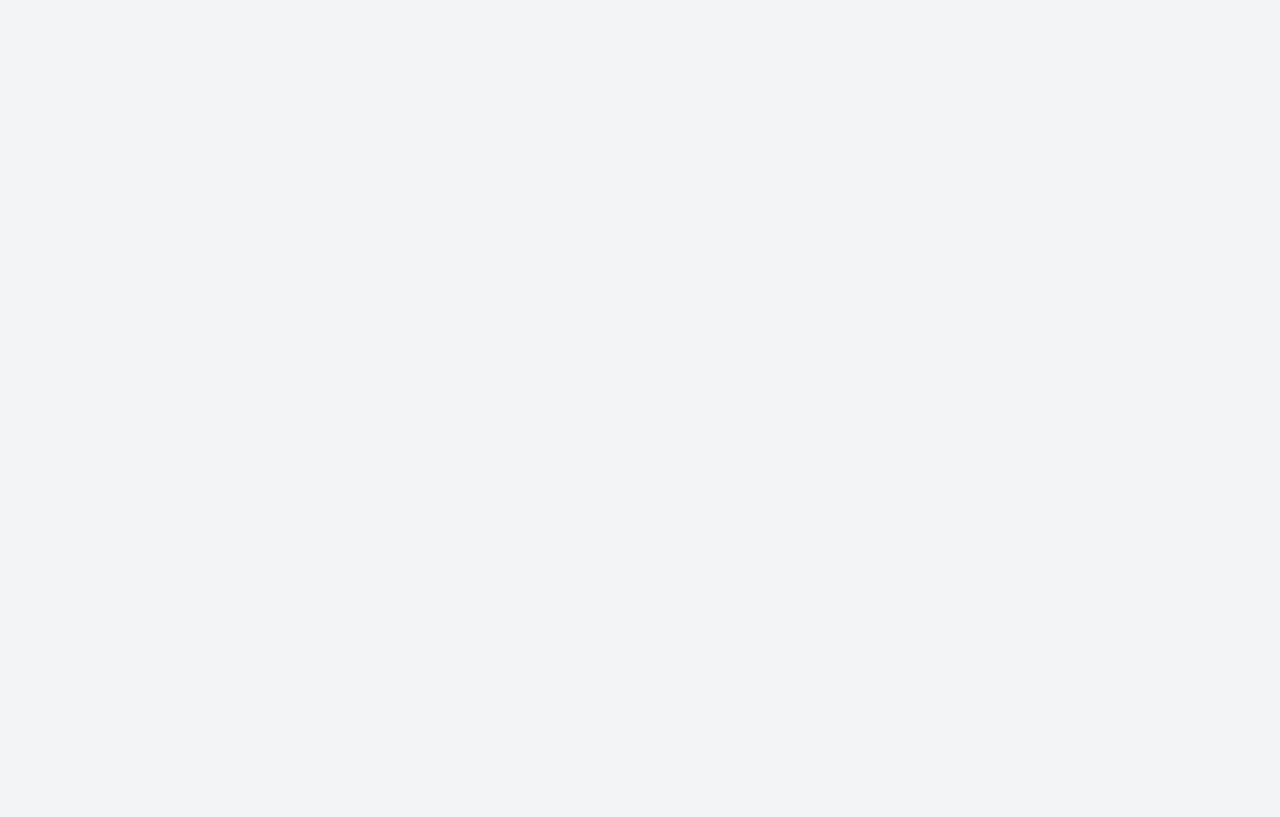
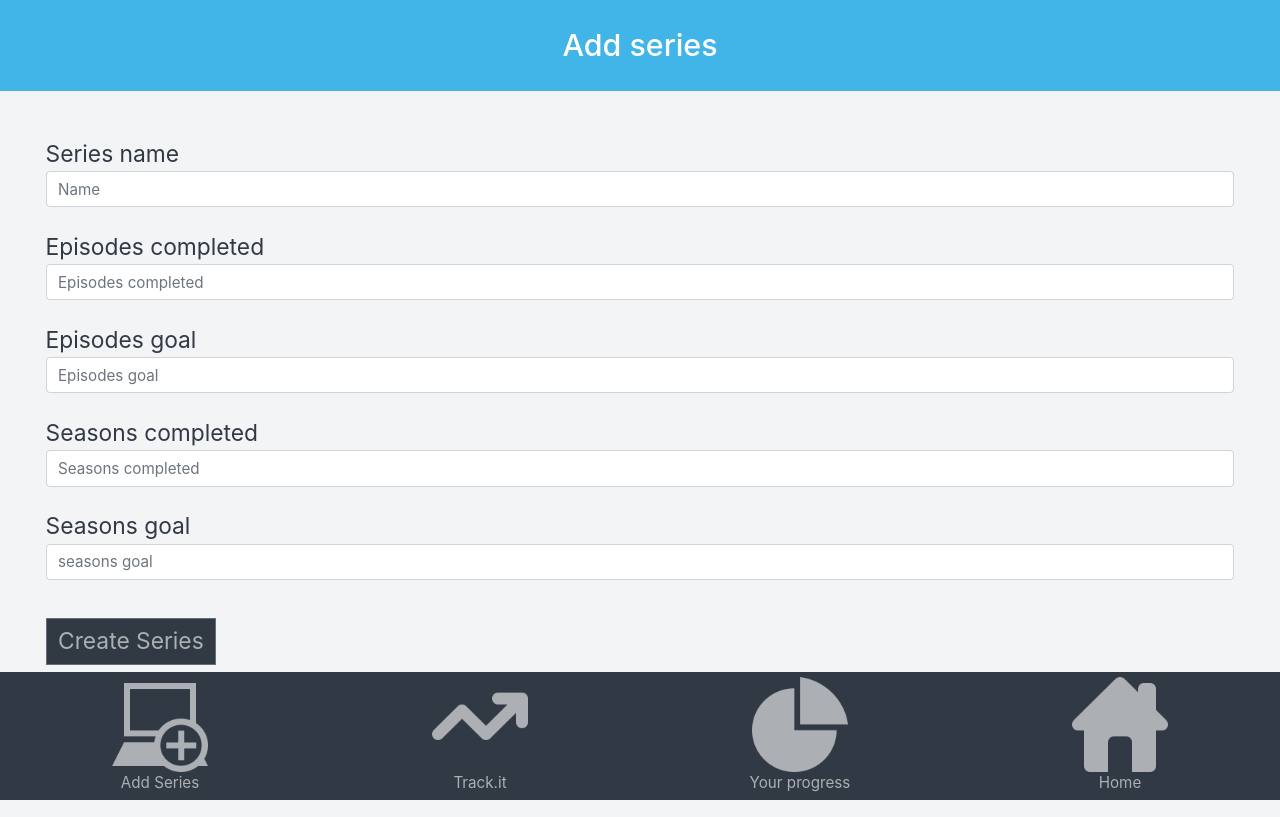
Before and after one commit to evansinho/series_tracker_app, a React (Create React App) app: page /series in a window 1280 px wide. Built offline with nearby package versions, Linux system fonts and the light colour scheme; no server answers.

Commit message:
create addseries form

```diff
--- a/src/components/App.js
+++ b/src/components/App.js
@@ -4,12 +4,12 @@ import { Provider } from 'react-redux';
 import Alert from './Alert';
 import Home from '../layout/Home';
 import Login from './auth/Login';
+import setAuthToken from '../utils/setAuthToken';
 import Register from './auth/Register';
 import AddSeries from './series/AddSeries';
-import setAuthToken from '../utils/setAuthToken';
+import Series from './series/Series';
 import { loadUser } from '../redux/actions/authActions';
 import store from '../redux/store';
-import PrivateRoute from '../routing/PrivateRoute';
 
 if (localStorage.token) {
   setAuthToken(localStorage.token);
@@ -17,7 +17,7 @@ if (localStorage.token) {
 
 const App = () => {
   useEffect(() => {
-    store.dispatch(loadUser);
+    store.dispatch(loadUser());
   }, []);
 
   return (
@@ -28,7 +28,8 @@ const App = () => {
           <Route path="/" exact component={Home} />
           <Route path="/login" exact component={Login} />
           <Route path="/signup" exact component={Register} />
-          <PrivateRoute path="/serie" exact component={AddSeries} />
+          <Route path="/series" exact component={AddSeries} />
+          <Route path="/series/:id" exact component={Series} />
         </Switch>
       </Router>
     </Provider>
--- a/src/components/series/AddSeries.js
+++ b/src/components/series/AddSeries.js
@@ -1,15 +1,43 @@
-import React from 'react';
-// import PropTypes from 'prop-types';
+/* eslint-disable camelcase */
+import React, { useState } from 'react';
+import { connect } from 'react-redux';
+import { useHistory } from 'react-router-dom';
+import PropTypes from 'prop-types';
+import { addMovies } from '../../redux/actions/movieActions';
 import Footer from '../../layout/Footer';
 
-const AddSeries = () => (
+const AddSeries = ({ addMovies }) => {
+  const [formData, setFormData] = useState({
+    name: '',
+    episode: '',
+    episode_goal: '',
+    season: '',
+    season_goal: '',
+  });
+  const {
+    name, episode, episode_goal, season, season_goal,
+  } = formData;
+
+  const history = useHistory();
+
+  const onChange = e => setFormData({ ...formData, [e.target.name]: e.target.value });
+
+  const onSubmit = async e => {
+    e.preventDefault();
+    addMovies({
+      name, episode, episode_goal, season, season_goal,
+    });
+    // history.push(`/series/${}`);
+    history.push('/thankyou');
+  };
+  return (
     <div>
       <div className="row mx-0">
         <div className="w-100 px-0">
           <div className="header-title">
             Add series
           </div>
-        <form className="add-stack px-5 pt-5 py-10">
+          <form className="add-stack px-5 pt-5 py-10" onSubmit={onSubmit}>
             <div className="form-group">
               <label className="w-100" htmlFor="seriesName">
                 Series name
@@ -20,6 +48,8 @@ const AddSeries = () => (
                   className="form-control"
                   placeholder="Name"
                   required
+                  value={name}
+                  onChange={onChange}
                 />
               </label>
             </div>
@@ -28,7 +58,7 @@ const AddSeries = () => (
                 Episodes completed
                 <input
                   type="number"
-                name="episodes"
+                  name="episode"
                   id="episodeHours"
                   pattern="[0-9]+([\.,][0-9]+)?"
                   step="0.01"
@@ -36,6 +66,8 @@ const AddSeries = () => (
                   className="form-control"
                   placeholder="Episodes completed"
                   required
+                  value={episode}
+                  onChange={onChange}
                 />
               </label>
             </div>
@@ -44,7 +76,7 @@ const AddSeries = () => (
                 Episodes goal
                 <input
                   type="number"
-                name="episodesGoal"
+                  name="episode_goal"
                   id="stackHoursGoal"
                   pattern="[0-9]+([\.,][0-9]+)?"
                   step="0.01"
@@ -52,6 +84,8 @@ const AddSeries = () => (
                   className="form-control"
                   placeholder="Episodes goal"
                   required
+                  value={episode_goal}
+                  onChange={onChange}
                 />
               </label>
             </div>
@@ -60,7 +94,7 @@ const AddSeries = () => (
                 Seasons completed
                 <input
                   type="number"
-                name="seasons"
+                  name="season"
                   id="seasons"
                   pattern="[0-9]+([\.,][0-9]+)?"
                   step="0.01"
@@ -68,22 +102,26 @@ const AddSeries = () => (
                   className="form-control"
                   placeholder="Seasons completed"
                   required
+                  value={season}
+                  onChange={onChange}
                 />
               </label>
             </div>
             <div className="form-group">
-            <label className="w-100" htmlFor="seasonsGoal">
+              <label className="w-100" htmlFor="season_Goal">
                 Seasons goal
                 <input
                   type="number"
-                name="seasonsGoal"
-                id="seasonsGoal"
+                  name="season_goal"
+                  id="season_Goal"
                   pattern="[0-9]+([\.,][0-9]+)?"
                   step="0.01"
                   inputMode="numeric"
                   className="form-control"
                   placeholder="seasons goal"
                   required
+                  value={season_goal}
+                  onChange={onChange}
                 />
               </label>
             </div>
@@ -96,9 +134,10 @@ const AddSeries = () => (
       <Footer />
     </div>
   );
+};
 
 AddSeries.propTypes = {
-
+  addMovies: PropTypes.func.isRequired,
 };
 
-export default AddSeries;
+export default connect(null, { addMovies })(AddSeries);
--- a/src/layout/Footer.js
+++ b/src/layout/Footer.js
@@ -9,7 +9,7 @@ const Footer = () => (
 
   <footer className="footer mt-auto w-100 button-footer d-flex align-items-center">
     <Link
-      to="/serie"
+      to="/series"
       className="btn btn-lg w-25 h-100 d-flex flex-column align-items-center py-1 px-0 justify-content-between footer-btn"
       role="button"
     >
--- a/src/layout/Home.js
+++ b/src/layout/Home.js
@@ -6,7 +6,7 @@ import logoutIcon from '../images/logout.png';
 import { logout } from '../redux/actions/authActions';
 import Footer from './Footer';
 
-const Home = ({ auth: { loggedIn }, logout }) => (
+const Home = ({ auth: { loggedIn, user }, logout }) => (
   <div className="h-100">
     {loggedIn === false ? (
       <div className="d-flex flex-column justify-content-around align-items-center login-page">
@@ -27,6 +27,9 @@ const Home = ({ auth: { loggedIn }, logout }) => (
         <div className="header-title">
           Home
         </div>
+        <div className="user-email">
+          {user.email}
+        </div>
         <div className="logout-button d-flex align-items-center">
           <img className="logout-img" src={logoutIcon} alt="logout" />
           <button type="button" className="btn ml-3" onClick={logout}>Logout</button>
@@ -40,6 +43,9 @@ const Home = ({ auth: { loggedIn }, logout }) => (
 Home.propTypes = {
   auth: PropTypes.shape({
     loggedIn: PropTypes.bool.isRequired,
+    user: PropTypes.shape({
+      email: PropTypes.string.isRequired,
+    }).isRequired,
   }).isRequired,
   logout: PropTypes.func.isRequired,
 };
--- a/src/redux/actions/authActions.js
+++ b/src/redux/actions/authActions.js
@@ -1,5 +1,4 @@
 /* eslint-disable import/prefer-default-export */
-
 const baseUrl = 'https://immense-dusk-13622.herokuapp.com/';
 
 const setUser = payload => ({ type: 'SET_USER', payload });
@@ -16,7 +15,6 @@ export const loadUser = () => dispatch => {
     .then(res => res.json())
     .then(data => {
       localStorage.setItem('token', data.token);
-      console.log(data);
       dispatch(setUser(data.user));
     });
 };
--- a/src/redux/actions/movieActions.js
+++ b/src/redux/actions/movieActions.js
@@ -16,6 +16,8 @@ export const addMovies = formData => async dispatch => {
   const config = {
     headers: {
       'Content-Type': 'application/json',
+      Accept: 'application/json',
+      Authorization: `Bearer ${localStorage.getItem('token')}`,
     },
   };
   try {
@@ -24,11 +26,12 @@ export const addMovies = formData => async dispatch => {
       type: ADD_MOVIES,
       payload: res.data,
     });
-    dispatch(setAlert('Movie created', 'success'));
+    // dispatch(setAlert('Movie created', 'success'));
   } catch (err) {
+    console.log(err);
     dispatch({
       type: MOVIES_ERROR,
-      payload: { msg: err.response.statusText, status: err.response.status },
+      payload: err,
     });
   }
 };
@@ -37,6 +40,8 @@ export const updateMovies = movie => async dispatch => {
   const config = {
     headers: {
       'Content-Type': 'application/json',
+      Accept: 'application/json',
+      Authorization: `Bearer ${localStorage.getItem('token')}`,
     },
   };
   try {
--- a/src/redux/reducers/movies.js
+++ b/src/redux/reducers/movies.js
@@ -20,7 +20,7 @@ export default function (state = initialState, action) {
     case ADD_MOVIES:
       return {
         ...state,
-        movies: [payload, ...state.posts],
+        movies: [payload, ...state.movies],
         loading: false,
       };
 
```
Also changed, not shown: src/components/series/Series.js (added). Lines whose indentation alone changed are shown as unchanged.
